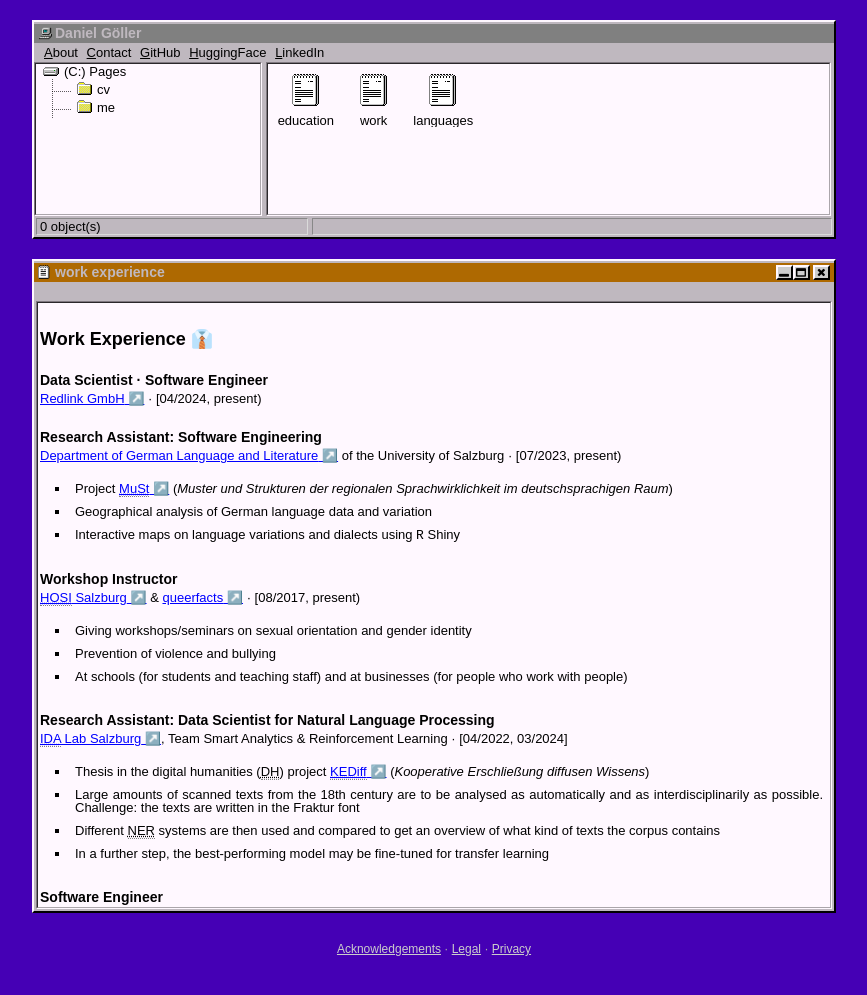
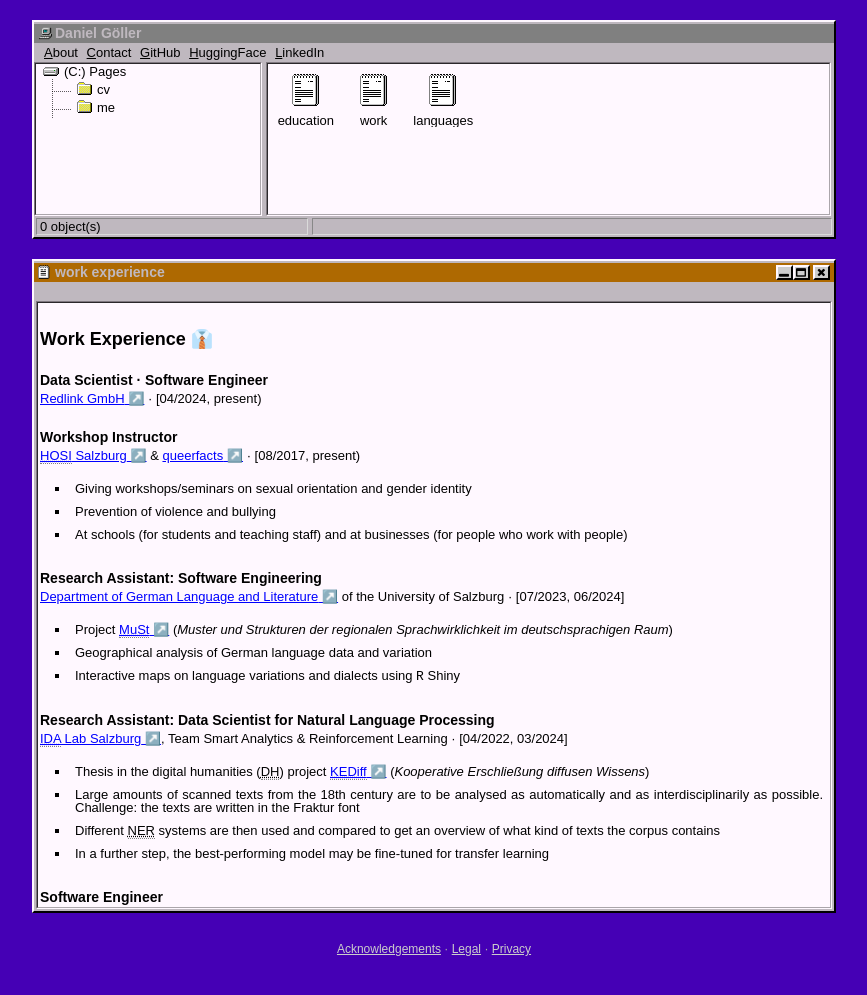
Before and after one commit to LelViLamp/LelViLamp.github.io, a Jekyll site: the page built from cv/work.html, in a window 1280 px wide. Shown: the top 995 px of the page, without its empty margins (206-1073 px from the left). Built offline with Jekyll 4.4.1, drawn with Linux system fonts in a browser that asks for light colours.

Commit message:
stopped working at PLUS

```diff
--- a/cv/education.html
+++ b/cv/education.html
@@ -11,7 +11,7 @@
     <div>
         <h3>MSc Data Science 🧮</h3>
         <span class="company"><a href="https://datascience.sbg.ac.at/" target="_blank">Universität Salzburg</a>, Austria 🇦🇹</span> &middot;
-        <span class="time_range">[03/2019, &approx;&nbsp;03/2024], the finish line is in sight</span>
+        <span class="time_range">[03/2019, present), the finish line is in sight</span>
         <p>
             <ul>
                 <li>Specialisations: <em>Geographical Information Systems and Science</em>, and <em>Advanced Statistical Methods and Econometrics</em></li>
--- a/cv/work.html
+++ b/cv/work.html
@@ -16,19 +16,6 @@
     </div>
 
     <div>
-        <h3>Research Assistant: Software Engineering</h3>
-        <span class="company"><a href="https://www.plus.ac.at/germanistik/" target="_blank">Department of German Language and Literature</a> of the University of Salzburg</span> &middot;
-        <span class="time_range">[07/2023, present)</span>
-        <p>
-            <ul>
-                <li>Project <a href="https://www.plus.ac.at/germanistik/forschung/muster-und-strukturen-der-regionalen-sprachwirklichkeit/" target="_blank"><abbr lang="de" title="Muster und Strukturen der regionalen Sprachwirklichkeit im deutschsprachigen Raum">MuSt</abbr></a> (<em lang="de">Muster und Strukturen der regionalen Sprachwirklichkeit im deutschsprachigen Raum</em>)</li>
-                <li>Geographical analysis of German language data and variation</li>
-                <li>Interactive maps on language variations and dialects using <span style="font-family: 'Courier New', Courier, monospace;">R</span> Shiny</li>
-            </ul>
-        </p>
-    </div>
-
-    <div>
         <h3>Workshop Instructor</h3>
         <span class="company"><a href="https://www.hosi.or.at/schule" target="_blank"><abbr title="Homosexuellen Initiative">HOSI</abbr> Salzburg</a></span> &amp;
         <span class="company"><a href="https://queerfacts.at/" target="_blank">queerfacts</a></span> &middot;
@@ -38,6 +25,19 @@
                 <li>Giving workshops/seminars on sexual orientation and gender identity</li>
                 <li>Prevention of violence and bullying</li>
                 <li>At schools (for students and teaching staff) and at businesses (for people who work with people)</li>
+            </ul>
+        </p>
+    </div>
+
+    <div>
+        <h3>Research Assistant: Software Engineering</h3>
+        <span class="company"><a href="https://www.plus.ac.at/germanistik/" target="_blank">Department of German Language and Literature</a> of the University of Salzburg</span> &middot;
+        <span class="time_range">[07/2023, 06/2024]</span>
+        <p>
+            <ul>
+                <li>Project <a href="https://www.plus.ac.at/germanistik/forschung/muster-und-strukturen-der-regionalen-sprachwirklichkeit/" target="_blank"><abbr lang="de" title="Muster und Strukturen der regionalen Sprachwirklichkeit im deutschsprachigen Raum">MuSt</abbr></a> (<em lang="de">Muster und Strukturen der regionalen Sprachwirklichkeit im deutschsprachigen Raum</em>)</li>
+                <li>Geographical analysis of German language data and variation</li>
+                <li>Interactive maps on language variations and dialects using <span style="font-family: 'Courier New', Courier, monospace;">R</span> Shiny</li>
             </ul>
         </p>
     </div>
```
